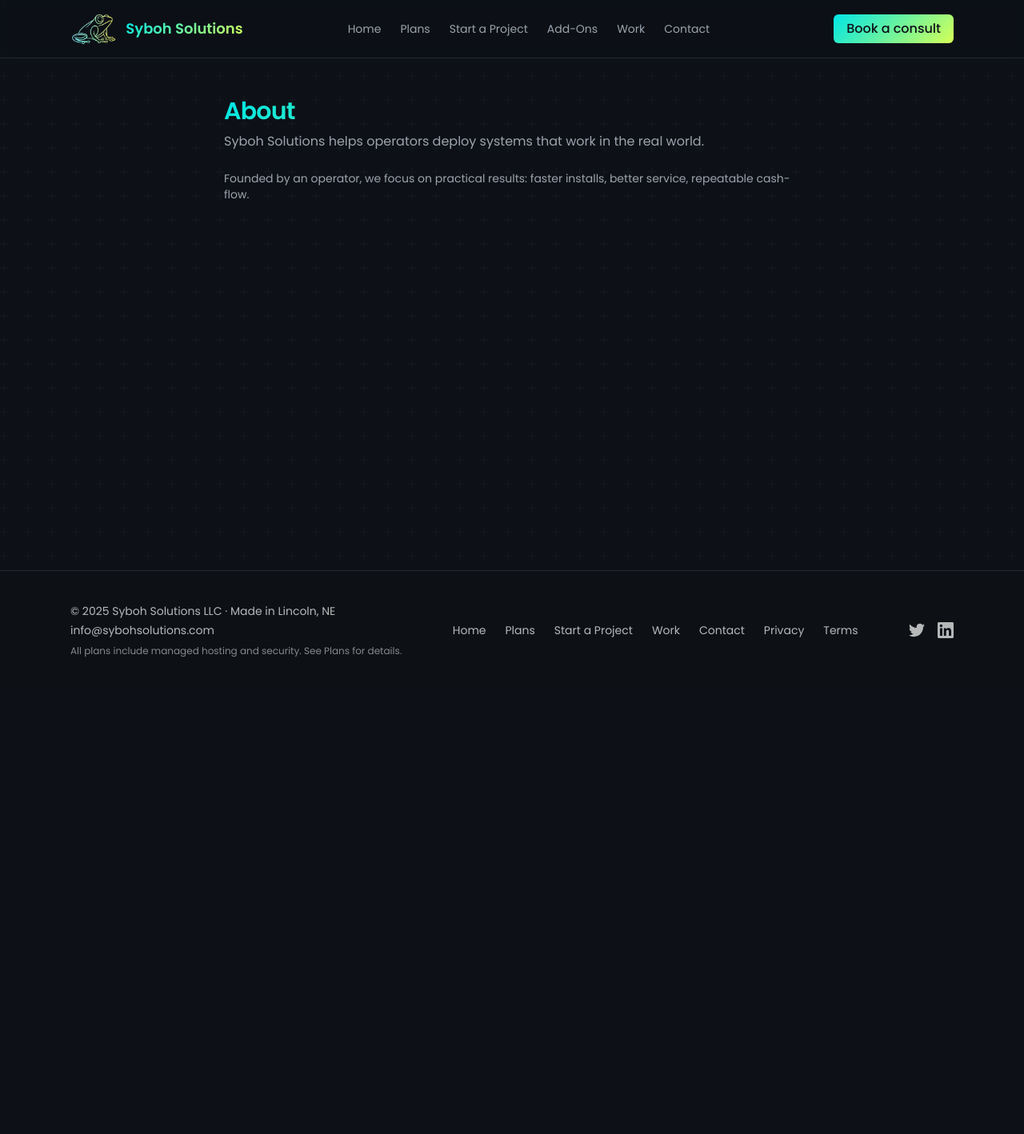
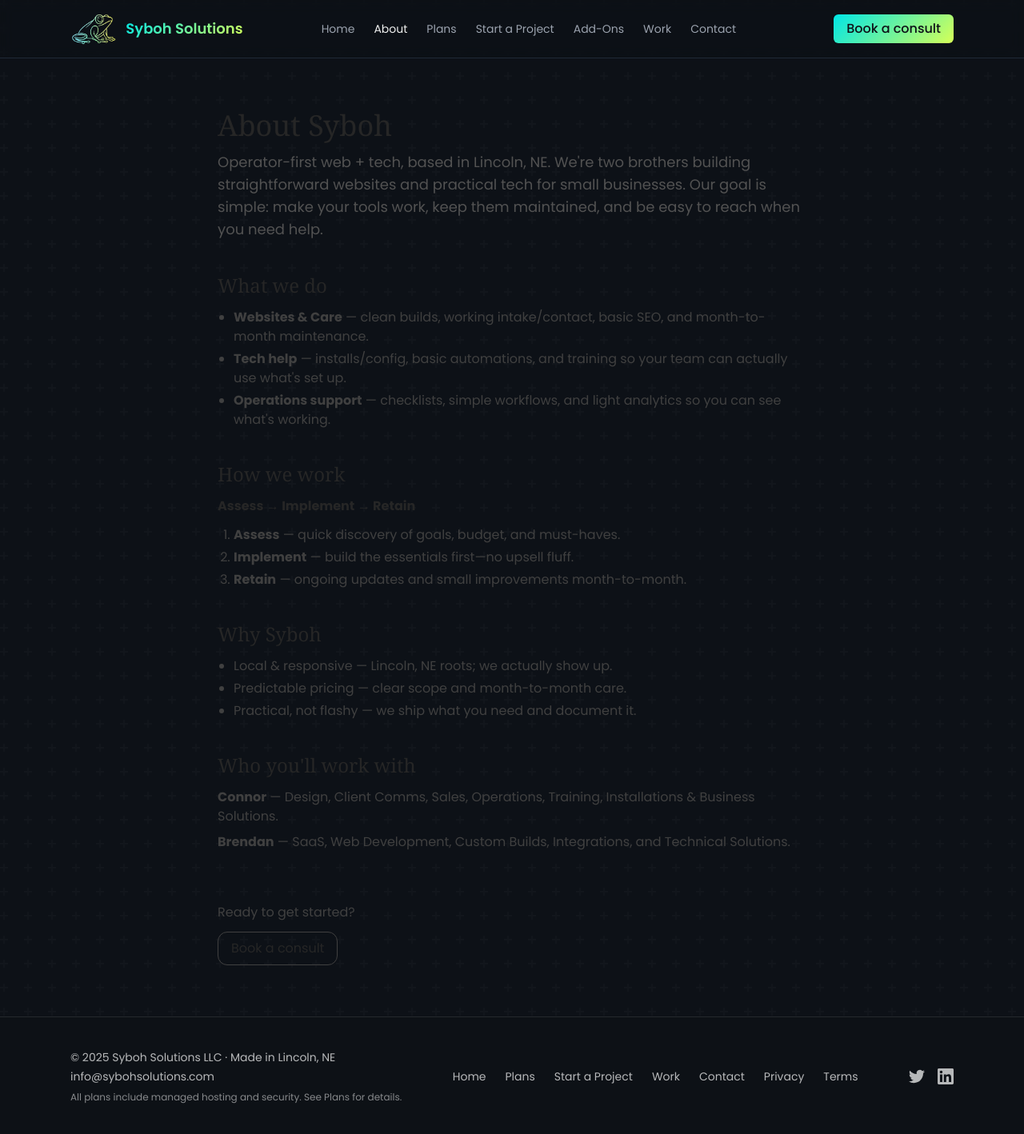
Before and after one commit to Djinn08/SybohSolutions-Site, a Next.js app: page /about in a window 1280 px wide. Shown: the whole page at 80% size. Before the commit the page ends 862 px from the top, so only its background shows below. Built offline with nearby package versions, Linux system fonts and the light colour scheme; no server answers.

Commit message:
Added about page blurb/who we are and positions

```diff
--- a/app/about/page.tsx
+++ b/app/about/page.tsx
@@ -1,13 +1,63 @@
 export default function AboutPage() {
   return (
-    <main className="mx-auto max-w-3xl px-6 py-12">
-      <h1 className="text-3xl font-semibold tracking-tight gradient-text">About</h1>
-      <p className="text-muted-foreground mt-2">
-        Syboh Solutions helps operators deploy systems that work in the real world.
-      </p>
-      <p className="mt-6 text-sm text-muted-foreground">
-        Founded by an operator, we focus on practical results: faster installs, better service, repeatable cash-flow.
-      </p>
+    <main className="mx-auto max-w-3xl px-4 py-16 space-y-10 text-neutral-800">
+      {/* Header */}
+      <header className="space-y-3">
+        <h1 className="text-4xl font-serif">About Syboh</h1>
+        <p className="text-lg text-neutral-600">
+          Operator-first web + tech, based in Lincoln, NE. We're two brothers building straightforward websites
+          and practical tech for small businesses. Our goal is simple: make your tools work, keep them maintained,
+          and be easy to reach when you need help.
+        </p>
+      </header>
+
+      {/* What we do */}
+      <section className="space-y-3">
+        <h2 className="text-2xl font-serif">What we do</h2>
+        <ul className="list-disc pl-5 space-y-1 text-neutral-700">
+          <li><strong>Websites & Care</strong> — clean builds, working intake/contact, basic SEO, and month-to-month maintenance.</li>
+          <li><strong>Tech help</strong> — installs/config, basic automations, and training so your team can actually use what's set up.</li>
+          <li><strong>Operations support</strong> — checklists, simple workflows, and light analytics so you can see what's working.</li>
+        </ul>
+      </section>
+
+      {/* How we work */}
+      <section className="space-y-3">
+        <h2 className="text-2xl font-serif">How we work</h2>
+        <p><strong>Assess → Implement → Retain</strong></p>
+        <ol className="list-decimal pl-5 space-y-1 text-neutral-700">
+          <li><strong>Assess</strong> — quick discovery of goals, budget, and must-haves.</li>
+          <li><strong>Implement</strong> — build the essentials first—no upsell fluff.</li>
+          <li><strong>Retain</strong> — ongoing updates and small improvements month-to-month.</li>
+        </ol>
+      </section>
+
+      {/* Why Syboh */}
+      <section className="space-y-3">
+        <h2 className="text-2xl font-serif">Why Syboh</h2>
+        <ul className="list-disc pl-5 space-y-1 text-neutral-700">
+          <li>Local & responsive — Lincoln, NE roots; we actually show up.</li>
+          <li>Predictable pricing — clear scope and month-to-month care.</li>
+          <li>Practical, not flashy — we ship what you need and document it.</li>
+        </ul>
+      </section>
+
+      {/* Who you'll work with */}
+      <section className="space-y-3">
+        <h2 className="text-2xl font-serif">Who you'll work with</h2>
+        <ul className="space-y-2 text-neutral-700">
+          <li><strong>Connor</strong> — Design, Client Comms, Sales, Operations, Training, Installations & Business Solutions.</li>
+          <li><strong>Brendan</strong> — SaaS, Web Development, Custom Builds, Integrations, and Technical Solutions.</li>
+        </ul>
+      </section>
+
+      {/* Closing CTA */}
+      <footer className="pt-6">
+        <p className="text-neutral-700">Ready to get started?</p>
+        <a href="/start-project" className="mt-3 inline-block rounded-xl border border-neutral-700 px-4 py-2 hover:bg-neutral-100">
+          Book a consult
+        </a>
+      </footer>
     </main>
   );
 }
--- a/lib/constants.ts
+++ b/lib/constants.ts
@@ -20,6 +20,7 @@
 
 export const NAV_LINKS = [
   { href: "/", label: "Home" },
+  { href: "/about", label: "About" },
   { href: "/pricing", label: "Plans" },
   { href: "/start-project", label: "Start a Project" },
   { href: "/add-ons", label: "Add-Ons" },
```
